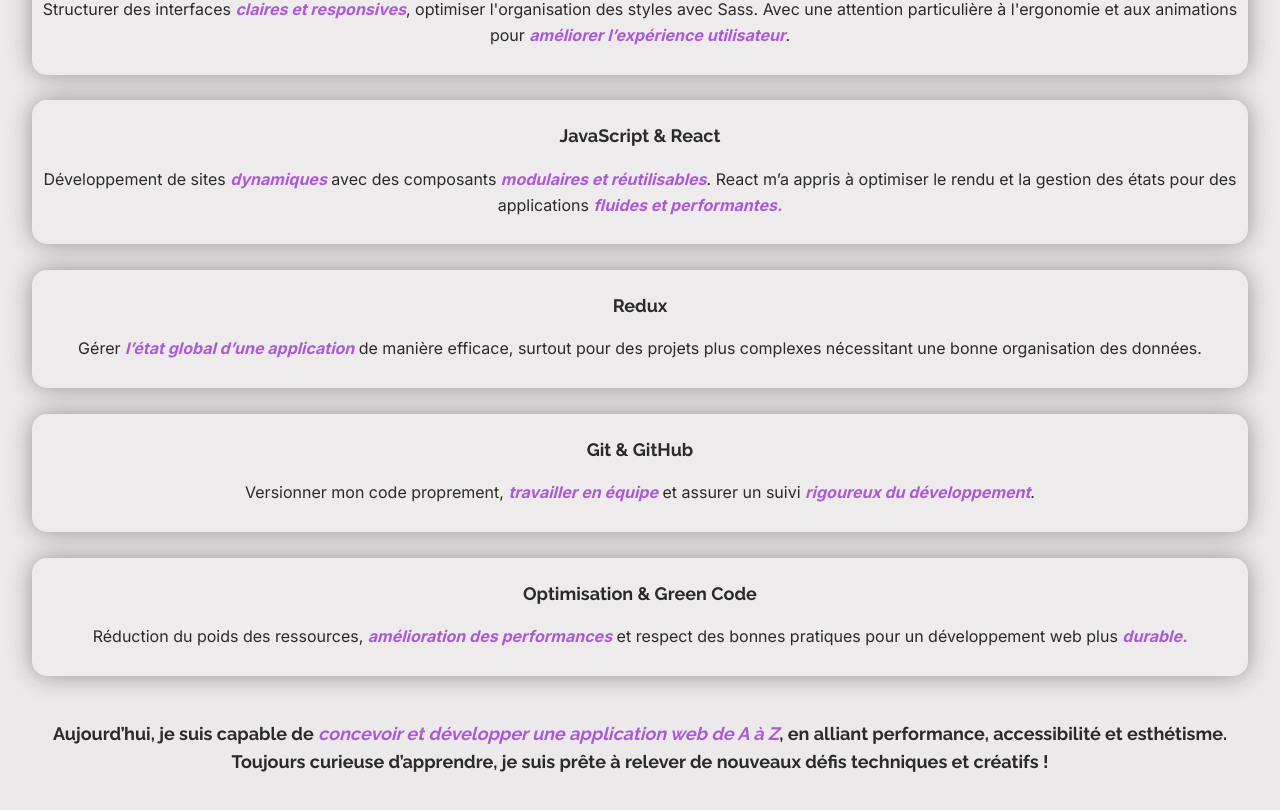
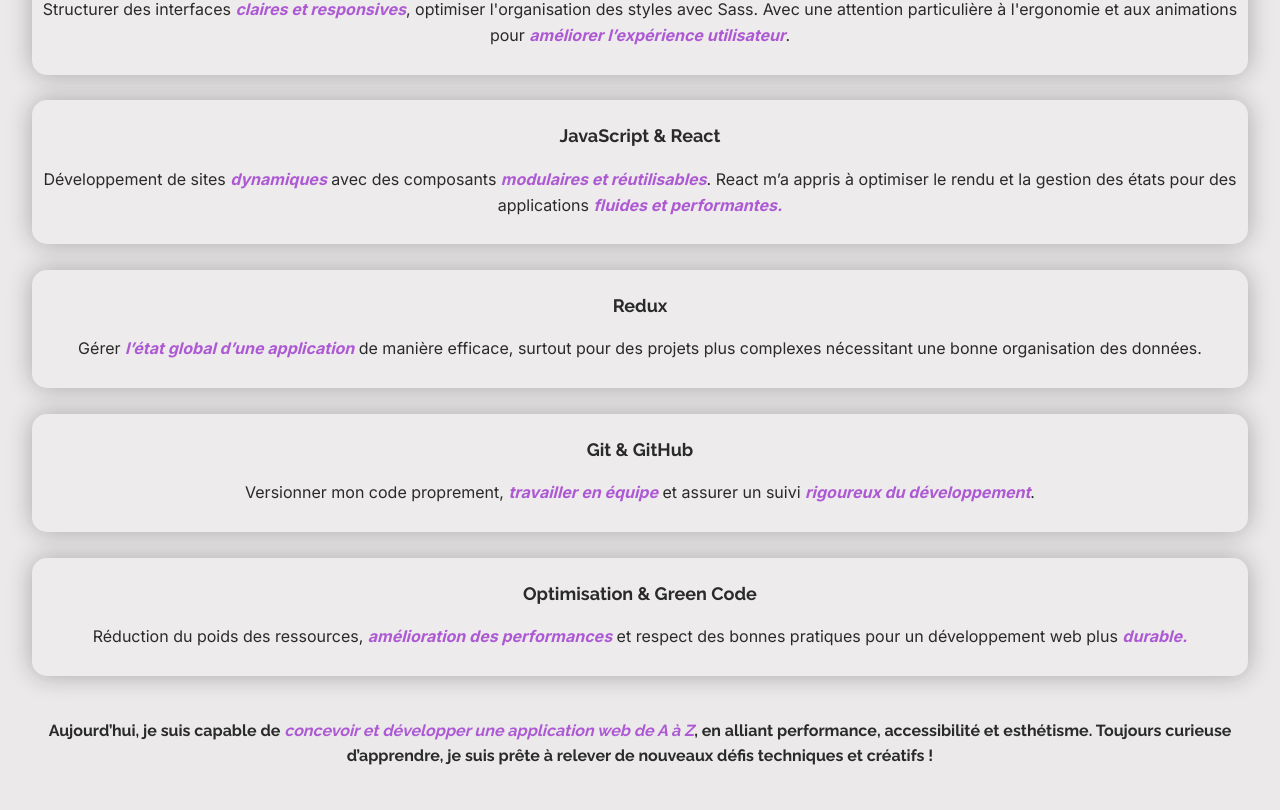
Before and after one commit to pommeverte06/Portfolio_P12, a React (Vite) app: page /skills in a window 1280 px wide. Shown: the part 500-1310 px from the top of the page. Built offline with nearby package versions, Linux system fonts and the light colour scheme.

Commit message:
fin compétences

```diff
--- a/src/pages/Skills/Skills.jsx
+++ b/src/pages/Skills/Skills.jsx
@@ -22,7 +22,7 @@
         <div className="skills-banner">
           {skillsData.concat(skillsData).map((skill, index) => (
             <div key={index} className="skill-item">
-              {/* vérification : icône FontAwesome ou image SVG */}
+              {/* vérification : icone FA ou image SVG */}
               {typeof skill.icon === "string" &&
               skill.icon.startsWith("fa-") ? (
                 <i className={`fab ${skill.icon}`}></i>
--- a/src/pages/Skills/skills.css
+++ b/src/pages/Skills/skills.css
@@ -73,7 +73,6 @@
   object-fit: contain;
 
 }
-/* ********************************* */
 .skills-description {
   max-width: 95%;
   margin: 0px auto;
@@ -85,10 +84,10 @@
 
 
 
-/* .skills-description p {
-  margin-bottom: 3px;
+.skills-description p {
+  font-size: 16px;
 
-} */
+}
 .skills-description strong{
   color: #ad59d4;
   font-style: italic;
@@ -102,7 +101,7 @@
   padding: 7px 10px 10px 10px;
   border-radius:15px 15px 15px 15px;
   background: rgba(255, 255, 255, .1);
-  box-shadow: 0px 0px 25px rgba(21, 21, 22, 0.4);
+  box-shadow: 0px 0px 25px rgba(21, 21, 22, 0.3);
 
 
 }
```
